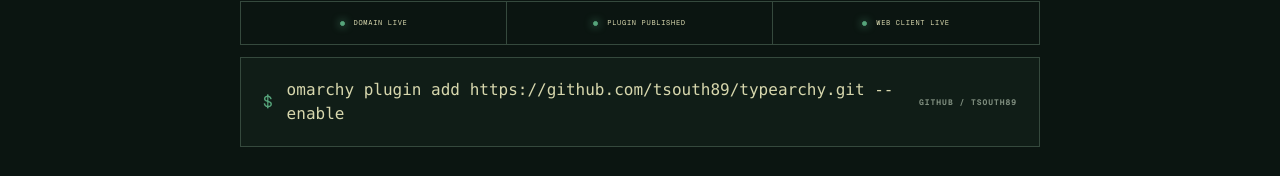
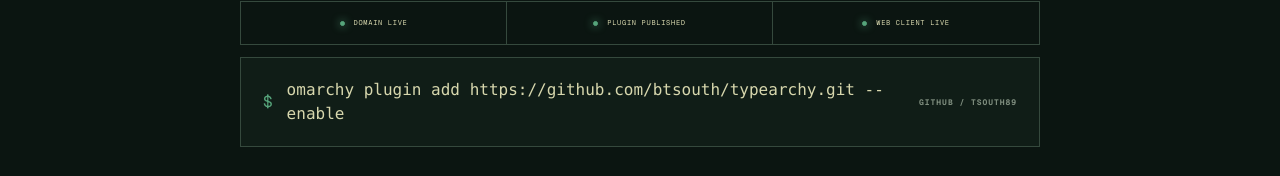
Before and after one commit to btsouth/typearchy, a Next.js app in the folder website/: page / in a window 1280 px wide. Shown: the part 7790-7966 px from the top of the page. Built offline with nearby package versions, Linux system fonts and the light colour scheme.

Commit message:
Update links after username change

```diff
--- a/website/app/page.tsx
+++ b/website/app/page.tsx
@@ -174,7 +174,7 @@
       <section className="install-section" id="install">
         <p className="section-tag">08 / INSTALL</p><h2>Install and type.</h2><p>The Omarchy plugin and browser client are live. Daily uses the same deterministic UTC prompt for every player.</p>
         <div className="launch-status" aria-label="Typearchy launch status"><span className="complete"><i />DOMAIN LIVE</span><span className="complete"><i />PLUGIN PUBLISHED</span><span className="complete"><i />WEB CLIENT LIVE</span></div>
-        <div className="install-command"><span>$</span><code>omarchy plugin add https://github.com/tsouth89/typearchy.git --enable</code><b>GITHUB / TSOUTH89</b></div><a href="#top">PLAY THE DEMO AGAIN ↑</a>
+        <div className="install-command"><span>$</span><code>omarchy plugin add https://github.com/btsouth/typearchy.git --enable</code><b>GITHUB / TSOUTH89</b></div><a href="#top">PLAY THE DEMO AGAIN ↑</a>
       </section>
 
       <footer><a className="wordmark" href="#top"><span className="mark">T</span><span>TYPEARCHY</span></a><p>KEEP YOUR FINGERS SHARP.</p><span>TYPEARCHY.COM / 2026</span></footer>
```
Also changed, not shown: 1 other file (tests, documents, lock files or other folders).
